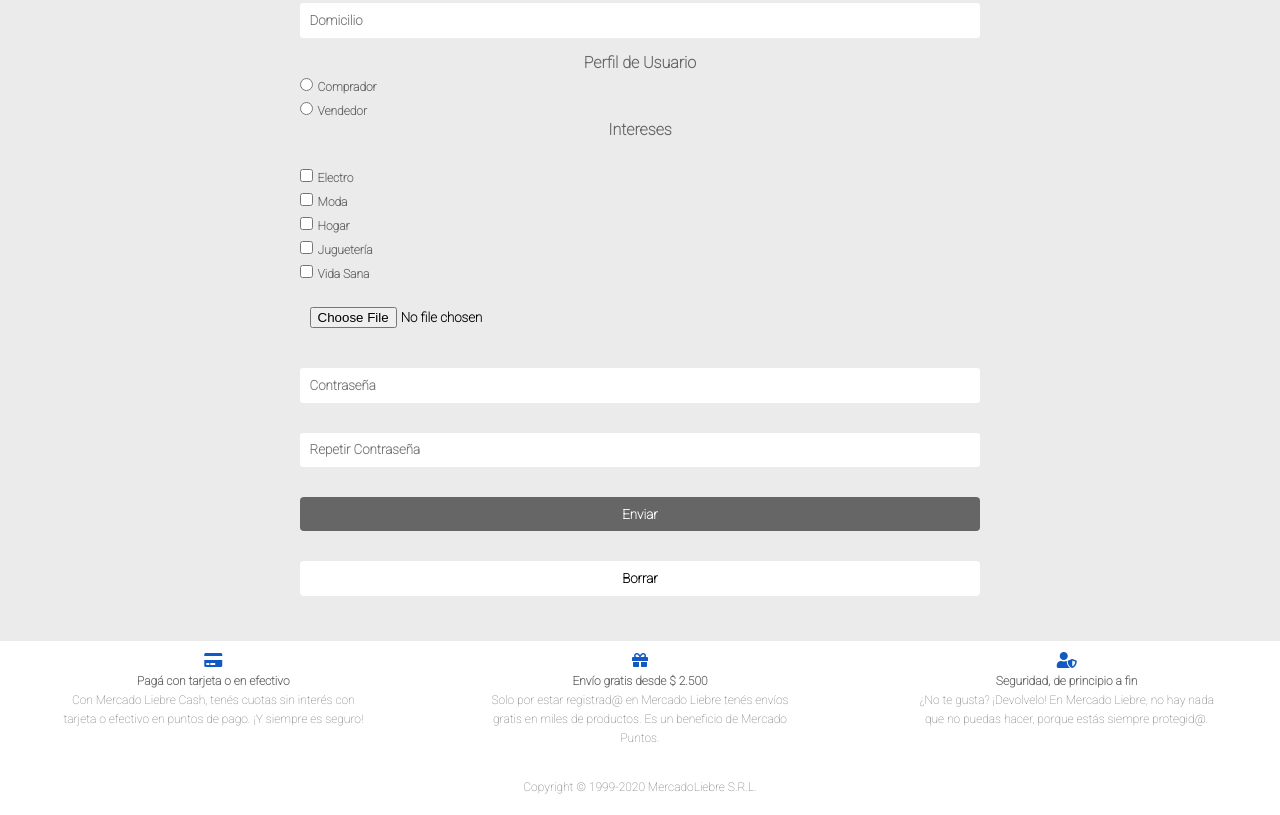
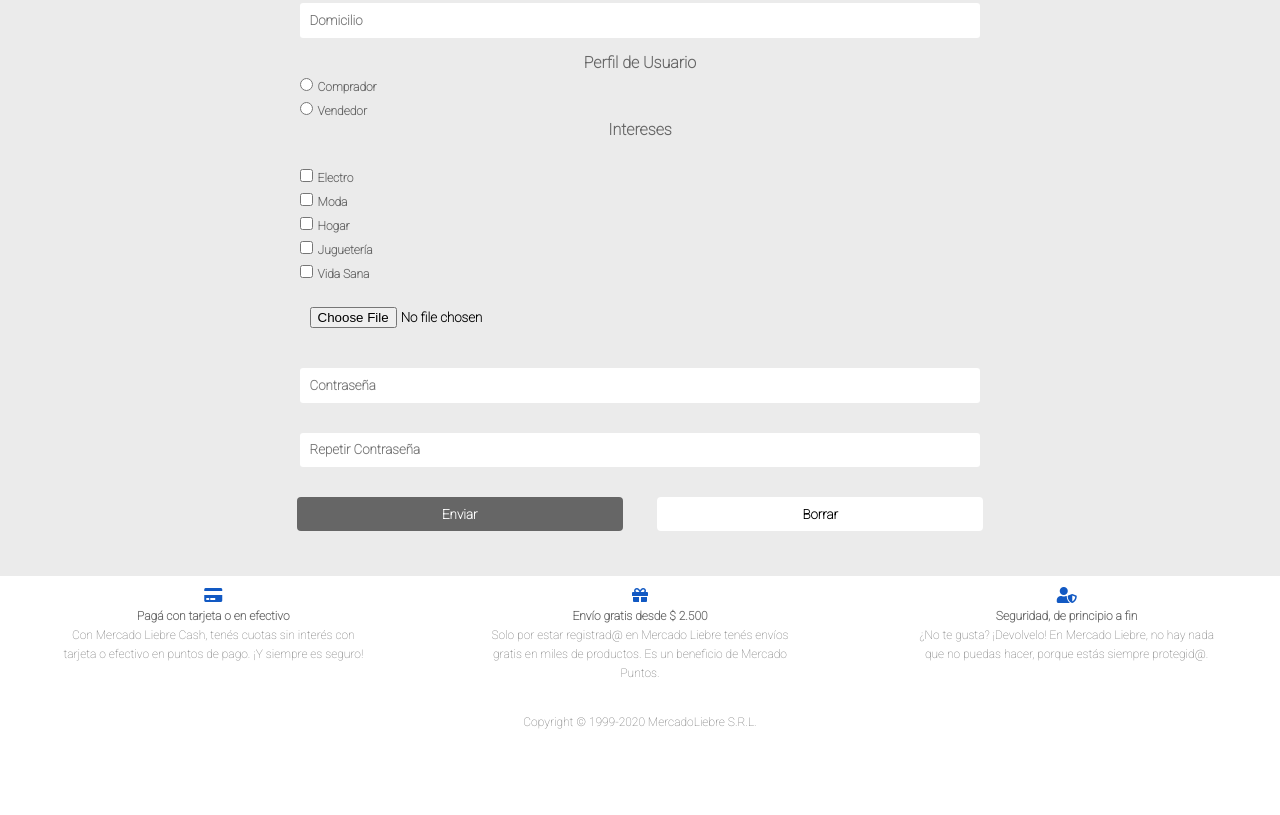
Before and after one commit to vivianama/Mercado-Liebre, a website: page views/register.html in a window 1280 px wide. Shown: the part 723-1538 px from the top of the page. After the commit the page ends 1473 px from the top, so only its background shows below. Drawn offline with Linux system fonts and the light colour scheme; files that its build step writes are made by us from their sources; files whose address does not match are found by name.

Commit message:
modifique tamaño boton registro

```diff
--- a/public/css/styles.css
+++ b/public/css/styles.css
@@ -507,3 +507,32 @@ section.Secbusqueda {
 .formSearch{
     width: 100%;
 }
+
+
+.botonEnviarRegistro{
+    background-color: #666;
+    width: 33.5%;
+    margin:15px;
+    font-weight:bold;
+    border-radius: 4px;
+    border: #1259c3;
+    padding: 1%;
+    color:white;
+}
+
+.botonEnviarRegistro:hover{
+    background-color: #0022AA;
+    ;
+}
+
+.botonBorrarRegistro{
+    background-color: white;
+    width: 33.5%;
+    margin:15px;
+    font-weight:bold;
+    border-radius: 4px;
+    border: #1259c3;
+    padding: 1%;
+
+    color:1259c3;
+}
--- a/views/register.html
+++ b/views/register.html
@@ -87,8 +87,8 @@
             <input  class="inputText"type="password" name="password" id="password" placeholder="Repetir Contraseña"  required minlength="6" required><br>
 
 
-            <button class= "botonEnviar" type="submit" href="./resultadoRegister">Enviar</button>
-            <button class="botonBorrar" type="reset">Borrar</button>
+            <button class= "botonEnviarRegistro" type="submit" href="./resultadoRegister">Enviar</button>
+            <button class="botonBorrarRegistro" type="reset">Borrar</button>
         </form>
     </div>
 </main>
```
